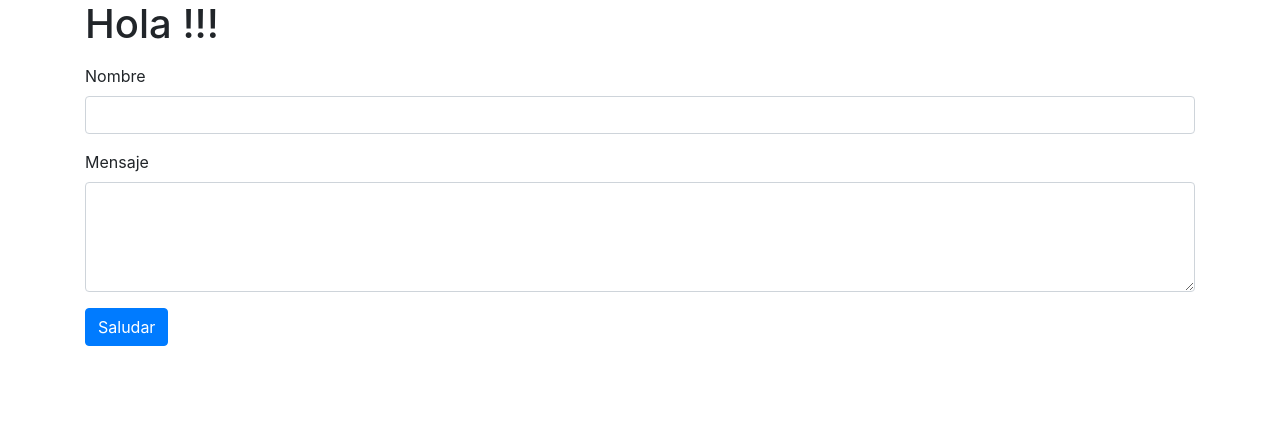
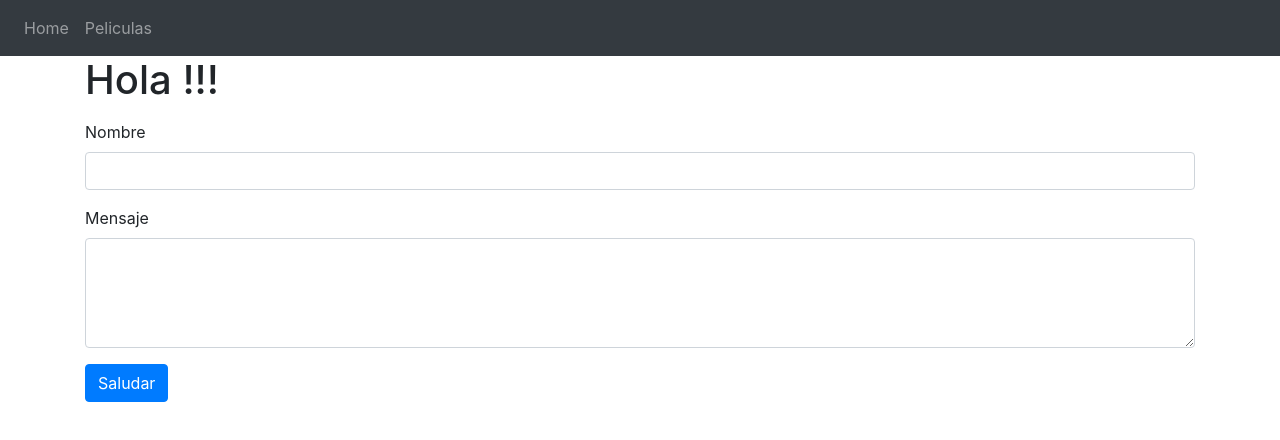
Before and after one commit to helmut1996/ejemplo-react, a React (Create React App) app: page / in a window 1280 px wide. Shown: the top 440 px of the page. Built offline with nearby package versions, Linux system fonts and the light colour scheme.

Commit message:
Agregando compnente menu

```diff
--- a/public/index.html
+++ b/public/index.html
@@ -38,6 +38,9 @@
       To begin the development, run `npm start` or `yarn start`.
       To create a production bundle, use `npm run build` or `yarn build`.
     -->
+    <script src="https://code.jquery.com/jquery-3.3.1.slim.min.js" integrity="sha384-q8i/X+965DzO0rT7abK41JStQIAqVgRVzpbzo5smXKp4YfRvH+8abtTE1Pi6jizo" crossorigin="anonymous"></script>
+<script src="https://cdnjs.cloudflare.com/ajax/libs/popper.js/1.14.3/umd/popper.min.js" integrity="sha384-ZMP7rVo3mIykV+2+9J3UJ46jBk0WLaUAdn689aCwoqbBJiSnjAK/l8WvCWPIPm49" crossorigin="anonymous"></script>
+<script src="https://stackpath.bootstrapcdn.com/bootstrap/4.1.3/js/bootstrap.min.js" integrity="sha384-ChfqqxuZUCnJSK3+MXmPNIyE6ZbWh2IMqE241rYiqJxyMiZ6OW/JmZQ5stwEULTy" crossorigin="anonymous"></script>
 
   </body>
 </html>
--- a/src/App.js
+++ b/src/Componentes/App.js
@@ -3,19 +3,25 @@
 import Route from "react-router-dom/Route";
 import {Saludo} from "./Saludo";
 import {Pelicula} from "./Pelicula";
+import {Menu} from "./Menu";
 import {PaginaNoExiste} from "./PaginaNoExiste";
 
 export class App extends Component {
   render() {
     return (
       <Router>
-        <Switch>
+         <div>
+           <Menu/>
+         <Switch>
 
         <Route path="/" component={Saludo} exact/>
         <Route path ="/Pelicula" component={Pelicula}/>
         <Route component={PaginaNoExiste}/>
         </Switch>
-      </Router>
+       </div>
+
+    </Router>
+
     );
   }
 }
--- /dev/null
+++ b/src/Componentes/Menu.js
@@ -0,0 +1,25 @@
+import React, { Component } from 'react';
+import {Link} from "react-router-dom";
+export class Menu extends Component {
+
+    render() {
+        return (
+            <div>
+            <nav className="navbar navbar-expand-lg navbar-dark bg-dark">
+            <button className="navbar-toggler" type="button" data-toggle="collapse" data-target="#navbarNavAltMarkup" aria-controls="navbarNavAltMarkup" aria-expanded="false" aria-label="Toggle navigation">
+              <span className="navbar-toggler-icon"></span>
+            </button>
+            <div className="collapse navbar-collapse" id="navbarNavAltMarkup">
+              <div className="navbar-nav">
+               <a><Link className= "nav-item nav-link" to="/">Home</Link> </a>
+                <a><Link className="nav-item nav-link" to="/Pelicula">Peliculas</Link></a>
+
+              </div>
+            </div>
+          </nav>
+            </div>
+        );
+    }
+}
+
+export default Menu;
--- a/src/index.js
+++ b/src/index.js
@@ -1,5 +1,5 @@
 import React from "react";
 import ReactDOM from "react-dom";
-import App from "./App";
+import App from "./Componentes/App";
 
 ReactDOM.render(<App />, document.getElementById("root"));
```
Also changed, not shown: src/Componentes/PaginaNoExiste.js (renamed from src/PaginaNoExiste.js), src/Componentes/Pelicula.js (renamed from src/Pelicula.js), src/Componentes/Saludo/FormSaludo.js (renamed from src/Saludo/FormSaludo.js), src/Componentes/Saludo/MensajeSaludo.js (renamed from src/Saludo/MensajeSaludo.js), src/Componentes/Saludo/index.js (renamed from src/Saludo/index.js).
